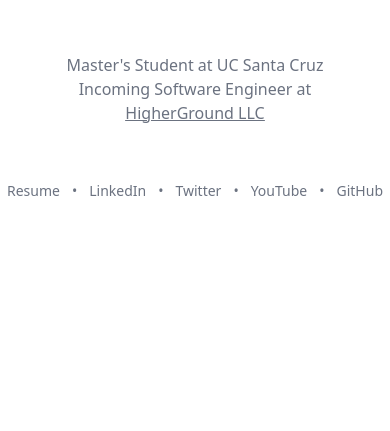
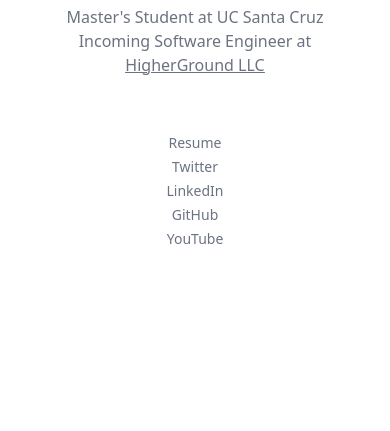
Before and after one commit to whoistamir/website, an Astro site: page / in a window 390 px wide. Shown: the part 413-844 px from the top of the page. Built offline with nearby package versions, Linux system fonts and the light colour scheme; Astro itself is replaced by a stand-in of ours.

Commit message:
Responsive design changes

```diff
--- a/src/components/Footer.astro
+++ b/src/components/Footer.astro
@@ -1,31 +1,29 @@
 ---
 ---
 
-<div class="sm:text-md flex w-full justify-center gap-3 text-sm text-gray-500">
+<div
+  class="sm:text-md flex w-full flex-col items-center justify-center gap-1 text-sm text-gray-500 sm:flex-row sm:gap-4"
+>
   <a
     class="ease transition hover:cursor-pointer hover:text-gray-800"
     href="/TamirMB_Resume_2023.pdf"
     title=""
     download>Resume</a
   >
-  •
+  <a
+    href="https://www.twitter.com/whoistamir"
+    class="ease transition hover:cursor-pointer hover:text-gray-800">Twitter</a
+  >
   <a
     href="https://www.linkedin.com/in/whoistamir"
     class="ease transition hover:cursor-pointer hover:text-gray-800">LinkedIn</a
   >
-  •
   <a
-    href="https://www.twitter.com/whoistamir"
-    class="ease transition hover:cursor-pointer hover:text-gray-800">Twitter</a
+    href="https://www.github.com/whoistamir"
+    class="ease transition hover:cursor-pointer hover:text-gray-800">GitHub</a
   >
-  •
   <a
     href="https://www.youtube.com/@whoistamir"
     class="ease transition hover:cursor-pointer hover:text-gray-800">YouTube</a
   >
-  •
-  <a
-    href="https://www.github.com/whoistamir"
-    class="ease transition hover:cursor-pointer hover:text-gray-800">GitHub</a
-  >
 </div>
--- a/src/pages/index.astro
+++ b/src/pages/index.astro
@@ -12,9 +12,9 @@ import pf from '/pf.jpeg';
     <div class="flex flex-col items-center justify-center gap-2 text-center">
       <img src={pf} width="100px" />
       <div class="flex flex-col items-center justify-center gap-1 px-4">
-        <h1 class="text-3xl font-bold">Tamir Melzer-Bronstein</h1>
+        <h1 class="text-3xl font-bold">My name is Tamir</h1>
         <p class="w-4/5 text-lg sm:w-full">
-          Software engineer and computer networks enthusiast
+          I'm a software engineer and computer networks enthusiast
         </p>
       </div>
     </div>
```
